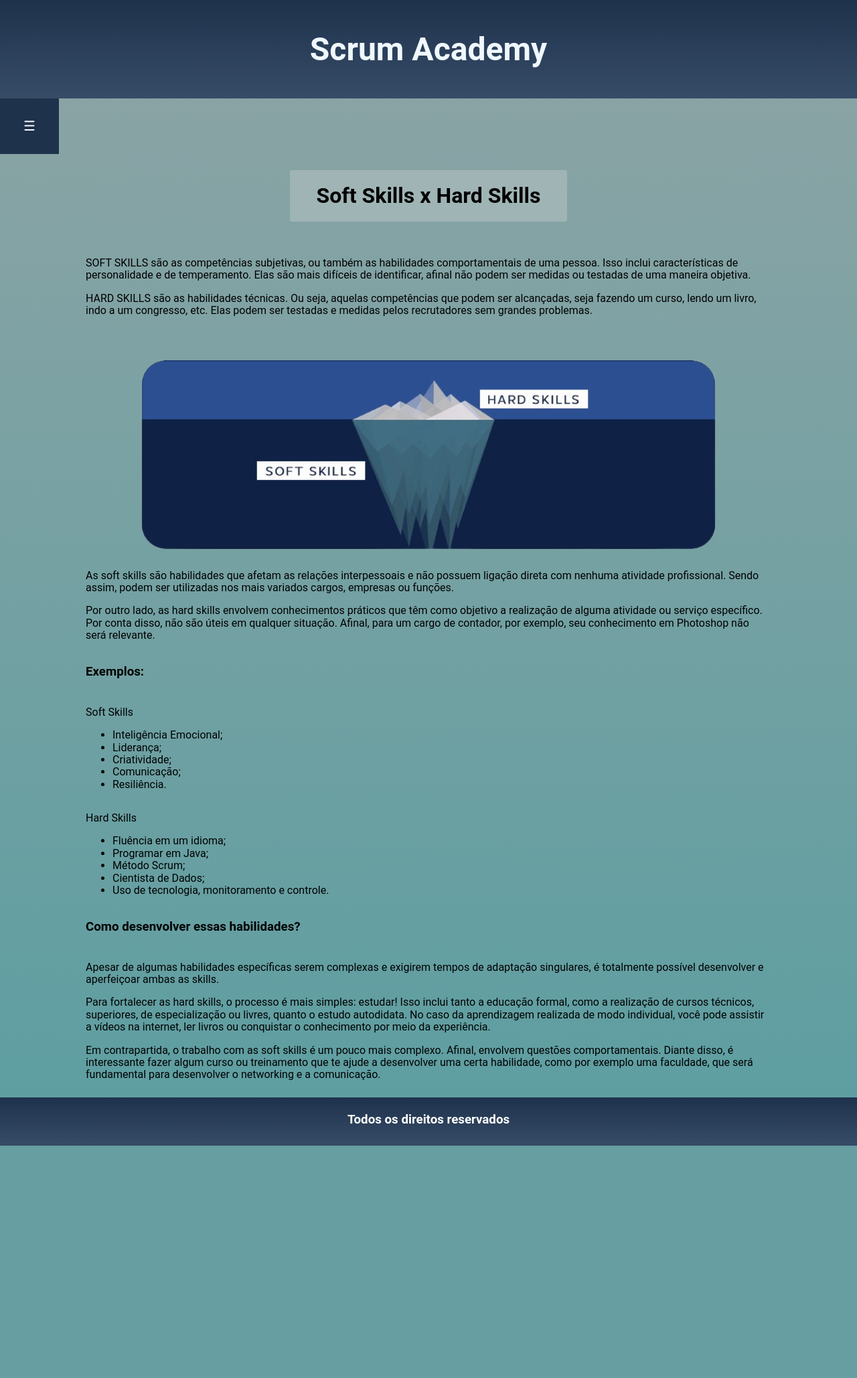
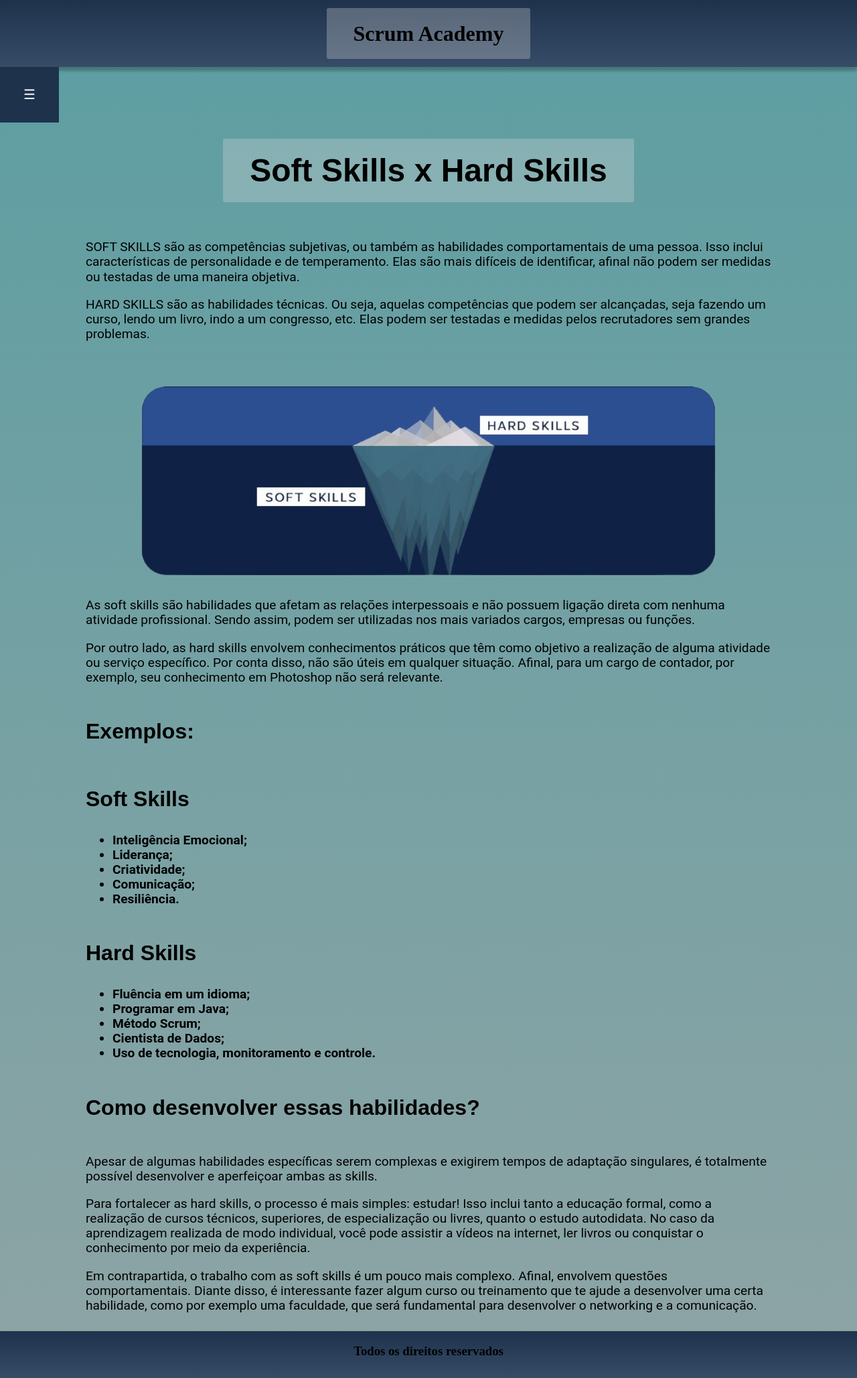
Before and after one commit to BrunoVieira003/ScrumAcademy, a Flask app: page /skills in a window 1280 px wide. Shown: the whole page at 67% size. Before the commit the page ends 1711 px from the top, so only its background shows below. Run offline with Flask 2, Linux system fonts and the light colour scheme.

Commit message:
Organização Css
Troca Header e Footer em css junto com as fontes gerais das paginas também em CSS

```diff
--- a/static/css/styles.css
+++ b/static/css/styles.css
@@ -1,41 +1,110 @@
+
+/* Cabeçario */
+
 header {
+    display: flex;
     margin: 0px;
-    padding: 10px;
-    height: auto;
-    font-size: 20px;
+    padding: 0px;
+    height: 100px;
+    background: linear-gradient(180deg, #1E324C 0%, #374C67 100%);
+    box-shadow: 0px 6px 4px rgba(0, 0, 0, 0.25);
+    align-items: center;
+    justify-content: center;
+}
+
+header > div > h1{
+    background-color: transparent;
+    font-size: 3rem;
+    font-family: 'Tomorrow';
+    font-style: normal;
     text-align: center;
     font-weight: bolder;
-    font-family: Georgia, 'Times New Roman', Times, serif;
-    color: aliceblue;
-    background: rgb(2,0,36);
-    background:  linear-gradient(#1E324C, #374C67);
+    color: rgb(255, 255, 255);
 }
 
-header > h1{
+header > div{
     background-color: transparent;
-    font-size: 3rem;
 }
 
+/* Fim cabeçario */
+
+
+/* Rodapé */
+
+footer {
+    display: flex;
+    margin: 0px;
+    padding: 0px;
+    height: 70px;
+    background: linear-gradient(180deg, #1E324C 0%, #374C67 100%);
+    box-shadow: 0px 6px 4px rgba(0, 0, 0, 0.25);
+    align-content: center;
+    justify-content: center;
+}
+
+footer > div > h3{
+    background-color: transparent;
+    font-size: 1.3rem;
+    font-family: 'Tienne';
+    font-style: normal;
+    text-align: center;
+    font-weight: bolder;
+    color: rgb(255, 255, 255);
+}
+
+footer > div{
+    background-color: transparent;
+}
+
+/* Fim Rodapé */
+
+
 body{
-    background-image: linear-gradient(#8EA4A5, #5C9EA1);
+    background: linear-gradient(180deg, #5C9EA2 0%, #8EA4A5 100%);
 }
+
+/* Fontes das paginas (h1, h3, p, ul) */
 
 main{
     display: flex;
     flex-direction: column;
     margin: 1vh auto;
     width: 80%;
-    font-family: roboto, sans-serif;
 }
+
+main > h1{
+    font-size: 3rem;
+    font-family: 'Arial';
+    font-style: normal;
+    font-weight: 600;
+}
+
+main > div > h3{
+    font-size: 2rem;
+    font-family: 'Arial';
+    font-style: normal;
+    font-weight: 600;
+}
+
+main > div > p{
+    font-size: 1.2rem;
+    font-family: 'Roboto';
+    font-style: normal;
+
+}
+
+main > div > ul{
+    font-size: 1.2rem;
+    font-family: 'Roboto';
+    font-style: normal;
+    font-weight: bold;
+}
+
+/* Fim fontes */
 
 img{
     display: block;
     margin: 6vh auto 1vh;
-}
-
-h1, h2, h3{
-    font-family: roboto, sans-serif;
-    margin-bottom: 3vh;
 }
 
 
@@ -58,15 +127,7 @@ hr{
     border-bottom: #1c45475d solid 5px;
 }
 
-footer {
-    display: flex;
-    align-items: center;
-    justify-content: center;
-    text-align: center;
-    background-image: linear-gradient(#1E324C, #374C67);
-    padding: 0.5vh;
-    color: white;
-}
+
 
 .button {
     text-align: center;
--- a/templates/shskills.html
+++ b/templates/shskills.html
@@ -33,7 +33,7 @@
 
 <div>
 
-    <p>Soft Skills</p>
+    <h3>Soft Skills</h3>
     <ul>
         <li>Inteligência Emocional;</li>
         <li>Liderança;</li>
@@ -46,7 +46,7 @@
 
 <div>
 
-    <p>Hard Skills</p>
+    <h3>Hard Skills</h3>
     <ul>
         <li>Fluência em um idioma;</li>
         <li>Programar em Java;</li>
```
